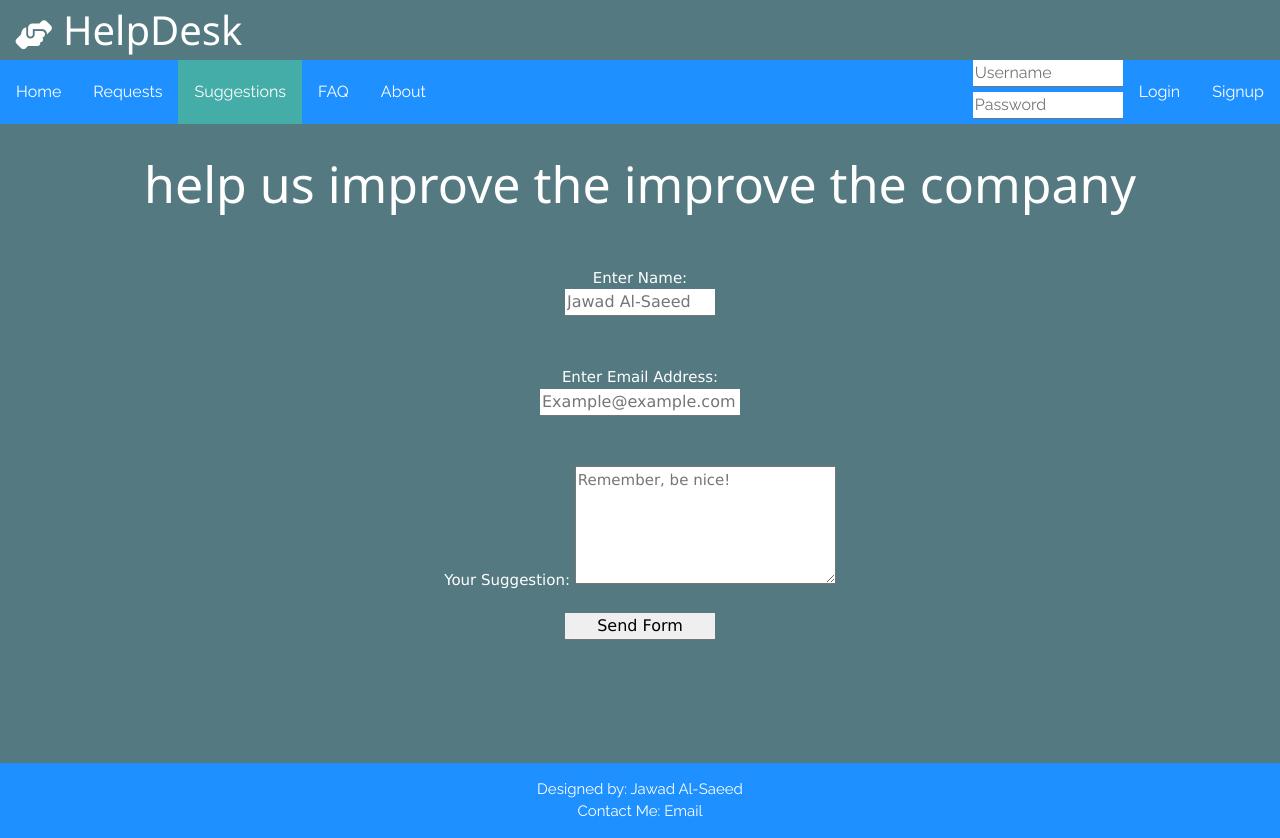
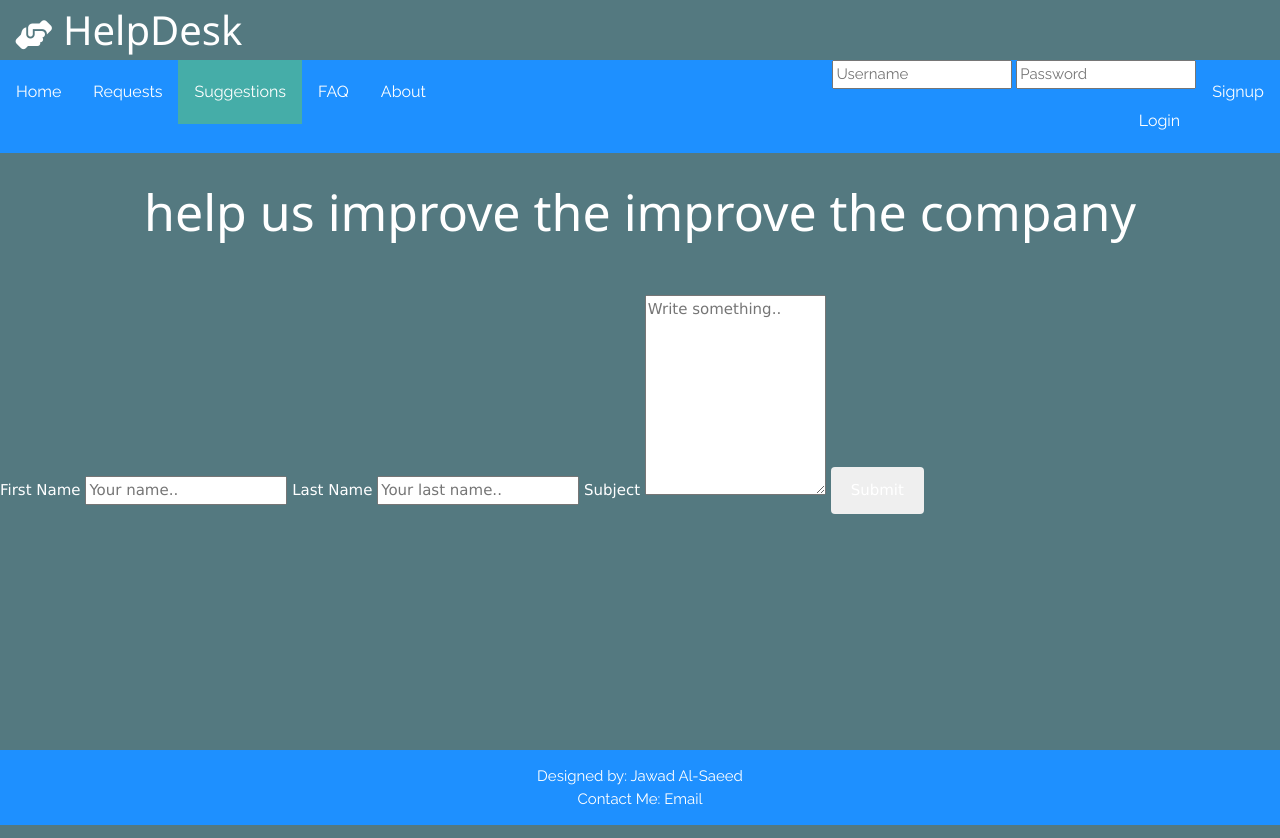
Before and after one commit to JawadAlSaeed/HelpDesk-Project, a PHP site: page /Suggestions.php in a window 1280 px wide. Run offline with PHP 8.4, Linux system fonts and the light colour scheme; some libraries are stand-ins or nearby versions.

Commit message:
added formCSS and fixed the suggestions.php

```diff
--- a/Suggestions.php
+++ b/Suggestions.php
@@ -8,12 +8,14 @@
     <title>HelpDesk</title>
     <meta charset="UTF-8">
     <meta name="viewport" content="width=device-width, initial-scale=1.0">
+    <link href="css/formCSS.css" rel="stylesheet" type="text/css" />
     <link href="css/mainCSS.css" rel="stylesheet" type="text/css" />
     <link rel="stylesheet" href="https://www.w3schools.com/w3css/4/w3.css">
     <script src="https://kit.fontawesome.com/25823c862e.js"></script>
     <link href="https://fonts.googleapis.com/css?family=Raleway&display=swap" rel="stylesheet">
-    <link href="css/input.css" rel="stylesheet" type="text/css" />
+    <!-- <link href="css/input.css" rel="stylesheet" type="text/css" /> -->
     <link href="css/infoMessages.css" rel="stylesheet" type="text/css" />
+
 </head>
 
 <body>
@@ -100,24 +102,20 @@
             </center>
         </div>
         <br><br>
-        <form method="post" name="myemailform" action="form-to-email.php">
-            <center>
-                Enter Name: <input placeholder="Jawad Al-Saeed" type="text" name="name">
-                <br><br>
-                Enter Email Address: <input class="suggestion" placeholder="Example@example.com" type="text" name="email">
-                <br><br>
-                Your Suggestion: <textarea placeholder="Remember, be nice!" cols="30" rows="5" name="message"></textarea>
-                <br><br>
-                <input type="submit" value="Send Form">
-            </center>
-        </form>
-        <br>
-        <br>
-        <br>
-        <br>
-        <br>
-        <br>
-        <br>
+        <div class="container">
+          <form action="/action_page.php">
+            <label for="fname">First Name</label>
+            <input type="text" id="fname" name="firstname" placeholder="Your name..">
+
+            <label for="lname">Last Name</label>
+            <input type="text" id="lname" name="lastname" placeholder="Your last name..">
+
+            <label for="subject">Subject</label>
+            <textarea id="subject" name="subject" placeholder="Write something.." style="height:200px"></textarea>
+
+            <input type="submit" value="Submit">
+          </form>
+        </div>
     </div>
 
 </body>
--- /dev/null
+++ b/css/formCSS.css
@@ -0,0 +1,39 @@
+body {
+    font - family: Arial, Helvetica, sans - serif;
+}
+
+* {
+    box - sizing: border - box;
+}
+
+input[type=text],
+select,
+textarea {
+    width: 100 %;
+    padding: 12 px;
+    border: 1 px solid# ccc;
+    border - radius: 4 px;
+    box - sizing: border - box;
+    margin - top: 6 px;
+    margin - bottom: 16 px;
+    resize: vertical;
+}
+
+input[type=submit] {
+    background - color: #4CAF50;
+    color: white;
+    padding: 12px 20px;
+    border: none;
+    border-radius: 4px;
+    cursor: pointer;
+}
+
+input[type=submit]: hover {
+    background - color: #45a049;
+}
+
+.container {
+    border-radius: 5px;
+    background-color: # f2f2f2;
+    padding: 20 px;
+}
--- a/css/mainCSS.css
+++ b/css/mainCSS.css
@@ -140,10 +140,6 @@ a:hover {
     cursor: pointer;
 }
 
-textarea {
-    outline: #45ADA8;
-}
-
 .suggestion {
     width: 200px;
 }
```
